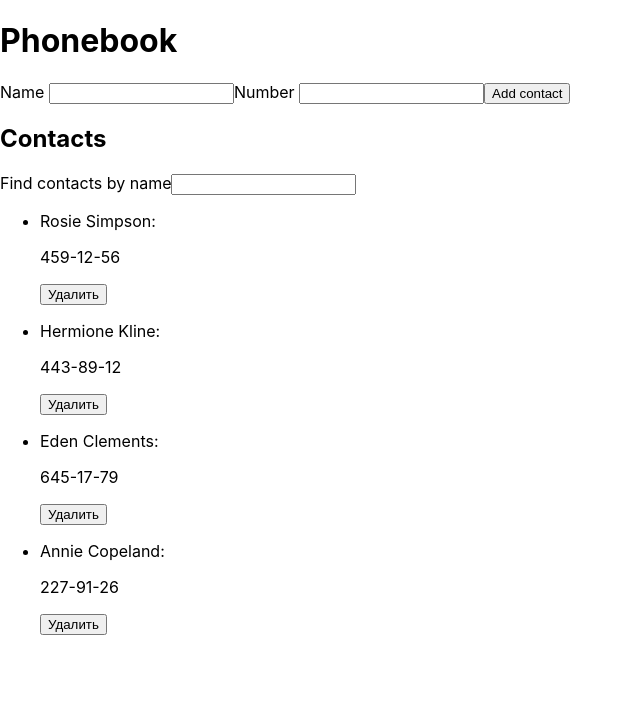
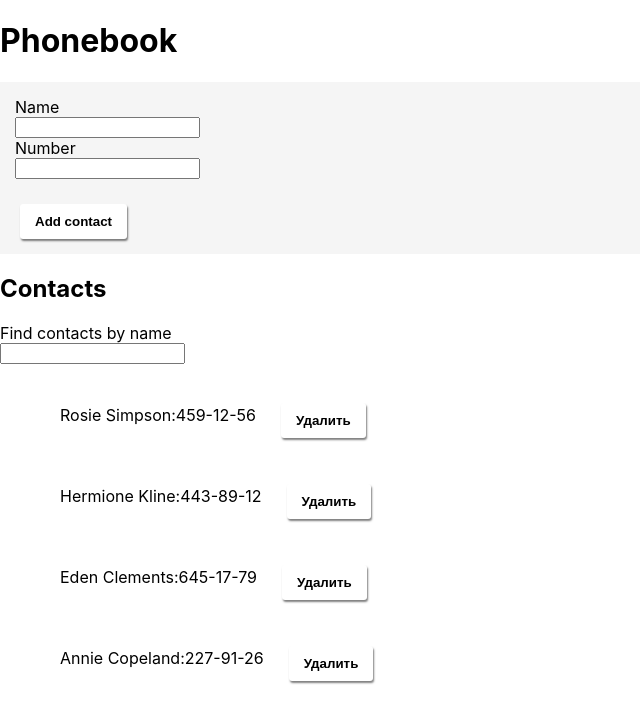
Before and after one commit to SolonukhaVitalii/goit-react-hw-02-phonebook, a React (Create React App) app: page / in a window 1280 px wide. Shown: the top 722 px of the page, without its empty margins (0-640 px from the left). Built offline with nearby package versions, Linux system fonts and the light colour scheme.

Commit message:
DZ2 work2 - final

```diff
--- a/src/App.js
+++ b/src/App.js
@@ -1,4 +1,5 @@
 import React, { Component } from 'react';
+//import shortid from 'shortid';
 import ContactForm from './components/ContactForm';
 import Filter from './components/Filter';
 import ContactList from './components/ContactList';
@@ -12,21 +13,17 @@ class App extends Component {
 
   }
   state = {
-  contacts: [
-    {id: 'id-1', name: 'Rosie Simpson', number: '459-12-56'},
-    {id: 'id-2', name: 'Hermione Kline', number: '443-89-12'},
-    {id: 'id-3', name: 'Eden Clements', number: '645-17-79'},
-    {id: 'id-4', name: 'Annie Copeland', number: '227-91-26'},
-  ],
-  filter: ''
+    contacts: [
+      { id: 'id-1', name: 'Rosie Simpson', number: '459-12-56' },
+      { id: 'id-2', name: 'Hermione Kline', number: '443-89-12' },
+      { id: 'id-3', name: 'Eden Clements', number: '645-17-79' },
+      { id: 'id-4', name: 'Annie Copeland', number: '227-91-26' },
+    ],
+    filter: ''
   }
 
   formSubmitHandler = data => {
     console.log(data);
-  };
-
-  handleInputChange = e => {
-    this.setState({filter: e.currentTarget.value});
   };
 
   deleteContact = (contactId) => {
@@ -35,25 +32,46 @@ class App extends Component {
     }))
   };
 
+  /*addcontact = text => {
+    const contact = {
+      id: shortid.generate(),
+      name,
+      number
+    };
+    this.setState(prevState => ({
+      contacts: [contact, ...prevState.contacts],
+    }));
+  };*/
+  changeFilter = e => {
+    this.setState({ filter: e.currentTarget.value });
+  };
+
   render() {
-    const { filter } = this.state;
-    const { handleInputChange } = this.state;
-    const { contacts } = this.state;
-    return (
-      <div>
+    const { contacts, filter } = this.state;
+    //const normalizedFilter = this.state.filter.toLowerCase();
+    /*const visibleContacts = this.state.contacts.filter(contact =>
+      contact.text.toLowerCase().includes(normalizedFilter),
+    );*/
+
+      return(
+      <>
         <h1>Phonebook</h1>
-        <ContactForm onSubmit={this.formSubmitHandler} />
+        <ContactForm
+          onSubmit={this.formSubmitHandler}
+          onSubmits={this.addcontact} />
 
         <h2>Contacts</h2>
-        <Filter
-          filter={filter}
-          onChange={handleInputChange} />
+          <Filter
+            value={filter}
+            onChange={this.changeFilter}
+          />
         <ContactList
           contacts={contacts}
           onDeleteContact={this.deleteContact} />
-      </div>
+      </>
     );
-  }
-}
+  };
+};
+
 
 export default App;
--- a/src/components/ContactForm/ContactForm.jsx
+++ b/src/components/ContactForm/ContactForm.jsx
@@ -1,4 +1,5 @@
 import React, { Component } from 'react';
+import s from './ContactForm.module.css';
 import shortid from 'shortid';
 //import PropTypes from 'prop-types';
 
@@ -27,11 +28,12 @@ class ContactForm extends Component {
         this.setState({ name: '', number: '' })
     };
 
+
     render() {
         return (
-        <form onSubmit={this.handleSubmit}>
-        <label htmlFor={this.nameInputId}>
-            Name <input
+        <form onSubmit={this.handleSubmit} className={s.form}>
+        <label htmlFor={this.nameInputId} className={s.label}>
+            Name <input className={s.input}
               type="text"
               name="name"
               value={this.state.name}
@@ -40,7 +42,7 @@ class ContactForm extends Component {
             />
         </label>
         <label htmlFor={this.numberInputId}>
-            Number <input
+            Number <input className={s.input}
               type="text"
               name="number"
               value={this.state.number}
@@ -48,7 +50,7 @@ class ContactForm extends Component {
               id={this.numberInputId}
             />
         </label>
-        <button className="button">Add contact</button>
+        <button type="submit" className={s.button} onSubmit={this.addcontact}>Add contact</button>
         </form>
         );
      }
--- a/src/components/ContactForm/ContactForm.module.css
+++ b/src/components/ContactForm/ContactForm.module.css
@@ -0,0 +1,29 @@
+.form {
+  background-color: whitesmoke;
+  padding: 15px;
+}
+
+.label {
+  cursor: pointer;
+}
+
+.input {
+  display: flex;
+}
+
+.button {
+  display: flex;
+  margin-top: 25px;
+  margin-right: 5px;
+  margin-left: 5px;
+  padding: 10px 15px;
+  font-weight: 700;
+  background-color: white;
+  color: black;
+  border: none;
+  border-radius: 3px;
+  outline: none;
+  cursor: pointer;
+  box-shadow: 1px 2px 2px 0 rgba(0 0 0 / 0.5);
+  transition: box-shadow 250ms linear;
+}
--- a/src/components/ContactList/ContactList.jsx
+++ b/src/components/ContactList/ContactList.jsx
@@ -1,14 +1,14 @@
 import React from 'react';
-import './ContactList.module.css';
+import s from './ContactList.module.css';
 //import PropTypes from 'prop-types';
 
 const ContactList = ({ contacts, onDeleteContact}) => (
-    <ul className="list">
+    <ul className={s.list}>
         {contacts.map(({ id, name, number }) => (
-            <li key={id} className="item">
-                <p className="name">{name}:</p>
-                <p className="namber">{number}</p>
-                <button className="button" onClick={(() => onDeleteContact(id))}>Удалить</button>
+            <li key={id} className={s.item}>
+                <p className={s.name}>{name}:</p>
+                <p className={s.number}>{number}</p>
+                <button className={s.button} onClick={(() => onDeleteContact(id))}>Удалить</button>
             </li>
         ))}
     </ul>
--- a/src/components/ContactList/ContactList.module.css
+++ b/src/components/ContactList/ContactList.module.css
@@ -1,6 +1,5 @@
 .list {
-  color: blue;
-  border: 1px solid black;
+  color: black;
 }
 
 .item {
@@ -12,9 +11,21 @@
 .name {
   margin-top: 5px;
 }
+.number {
+  margin-top: 5px;
+}
 
 .button {
-  border: blueviolet;
+  margin-right: 25px;
+  margin-left: 25px;
+  padding: 10px 15px;
+  font-weight: 700;
+  background-color: white;
+  color: black;
+  border: none;
   border-radius: 3px;
-  background-color: coral;
+  outline: none;
+  cursor: pointer;
+  box-shadow: 1px 2px 2px 0 rgba(0 0 0 / 0.5);
+  transition: box-shadow 250ms linear;
 }
--- a/src/components/Filter/Filter.jsx
+++ b/src/components/Filter/Filter.jsx
@@ -1,13 +1,14 @@
 import React from 'react';
-//import PropTypes from 'prop-types';
+import s from './Filter.module.css';
 
-const Filter = ({ onChange }) => (
-        <label htmlFor="">Find contacts by name<input type="text" /></label>
-    );
-
-
-Filter.propTypes = {
-
-};
+const Filter = ({ value, onChange }) => (
+    <label htmlFor="">Find contacts by name
+        <input className={s.input}
+            type="text"
+            value={value}
+            onChange={onChange}
+        />
+    </label>
+);
 
 export default Filter;
--- a/src/components/Filter/Filter.module.css
+++ b/src/components/Filter/Filter.module.css
@@ -0,0 +1,3 @@
+.input {
+  display: flex;
+}
```
Also changed, not shown: 1 other file (tests, documents, lock files or other folders).
